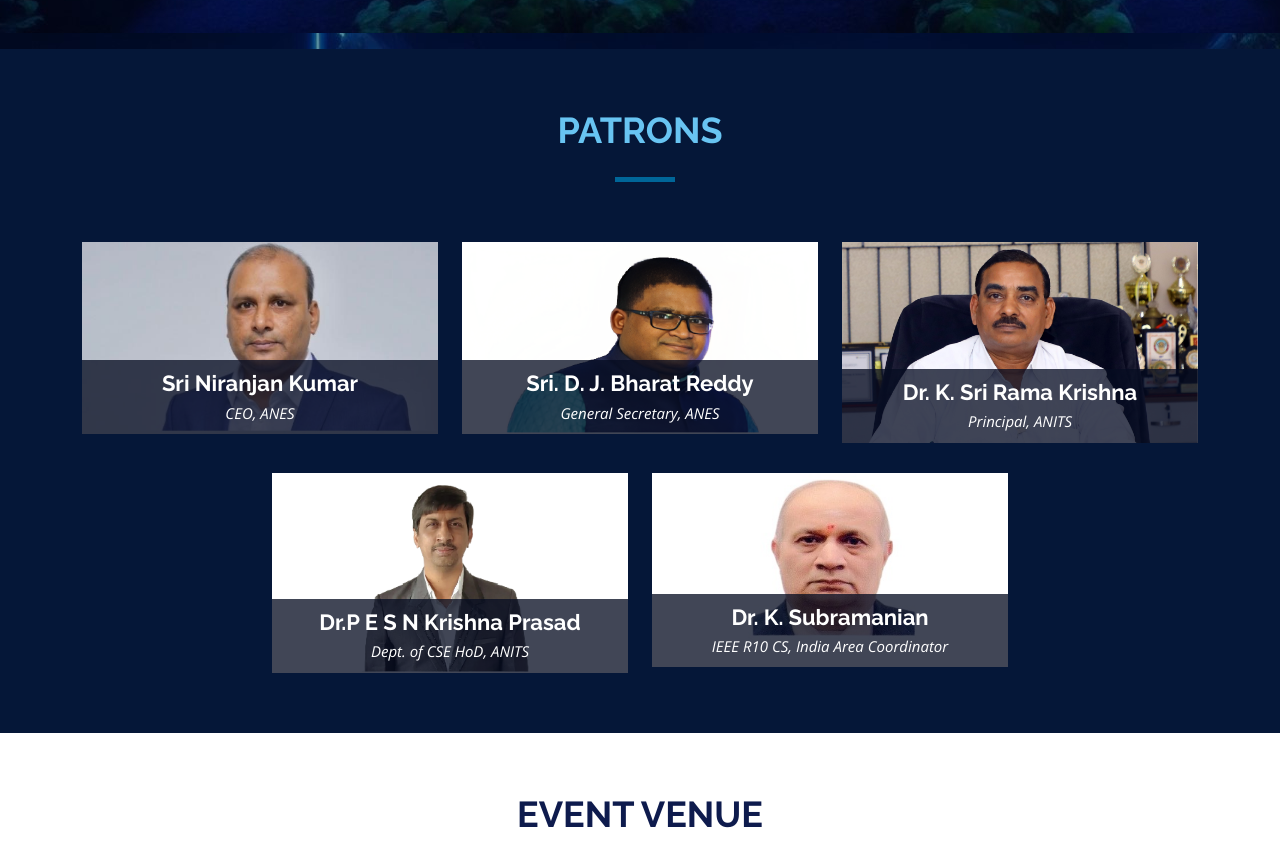
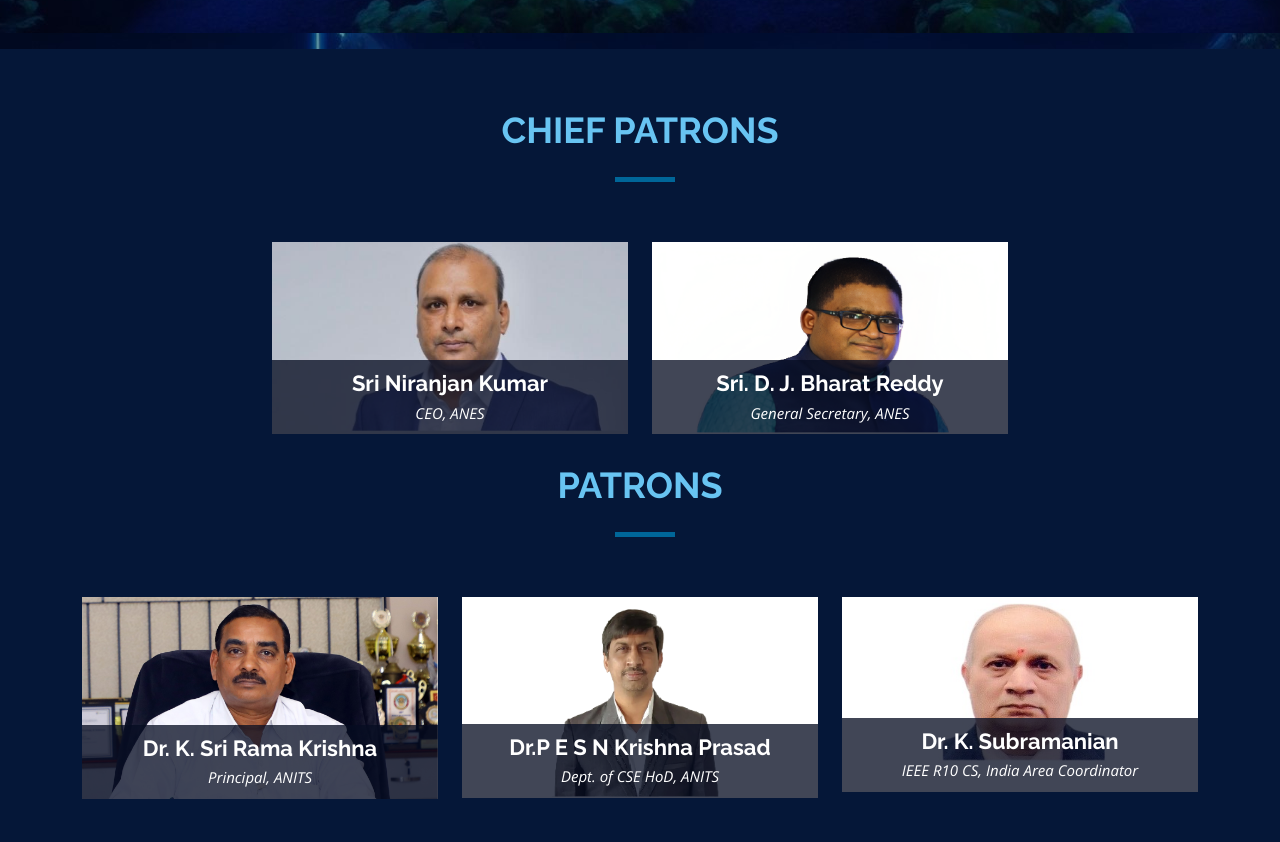
Before and after one commit to exoscar/IEEESummerSchoolWebpage, a plain HTML site: page index.html in a window 1280 px wide. Shown: the part 3942-4784 px from the top of the page. Drawn offline with nearby package versions, Linux system fonts and the light colour scheme.

Commit message:
Add files via upload

```diff
--- a/index.html
+++ b/index.html
@@ -526,7 +526,7 @@
         <section id="speakers">
           <div class="container" data-aos="fade-up">
             <div class="section-header">
-              <h2>Patrons</h2>
+              <h2>Chief Patrons</h2>
               <!-- <p>Here are some of our speakers</p> -->
             </div>
 
@@ -563,7 +563,14 @@
                   </div>
                 </div>
               </div>
+            </div>
 
+            <div class="section-header">
+              <h2>Patrons</h2>
+              <!-- <p>Here are some of our speakers</p> -->
+            </div>
+
+            <div class="row">
               <div class="col-lg-4 col-md-6">
                 <div class="speaker" data-aos="fade-up" data-aos-delay="300">
                   <img
```
